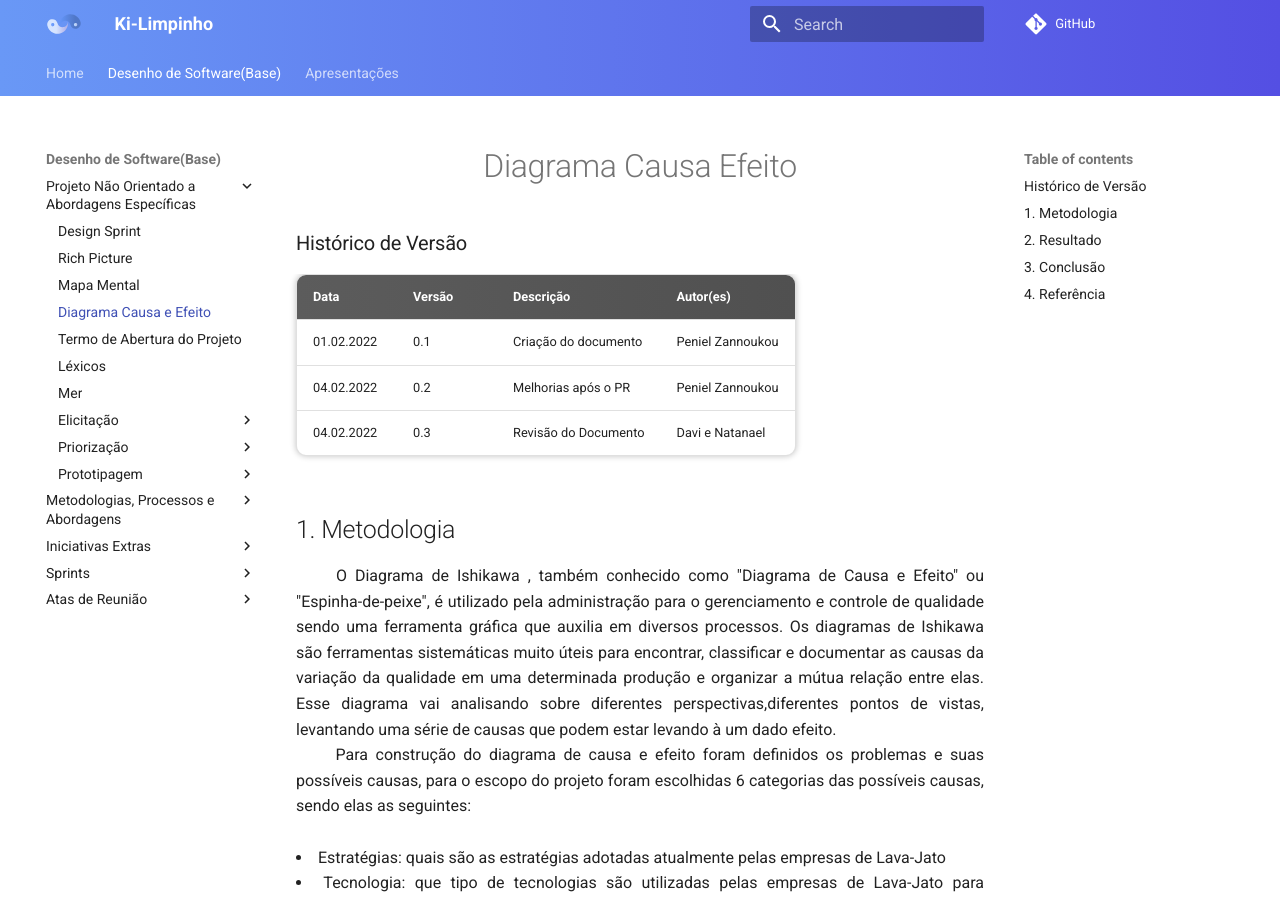
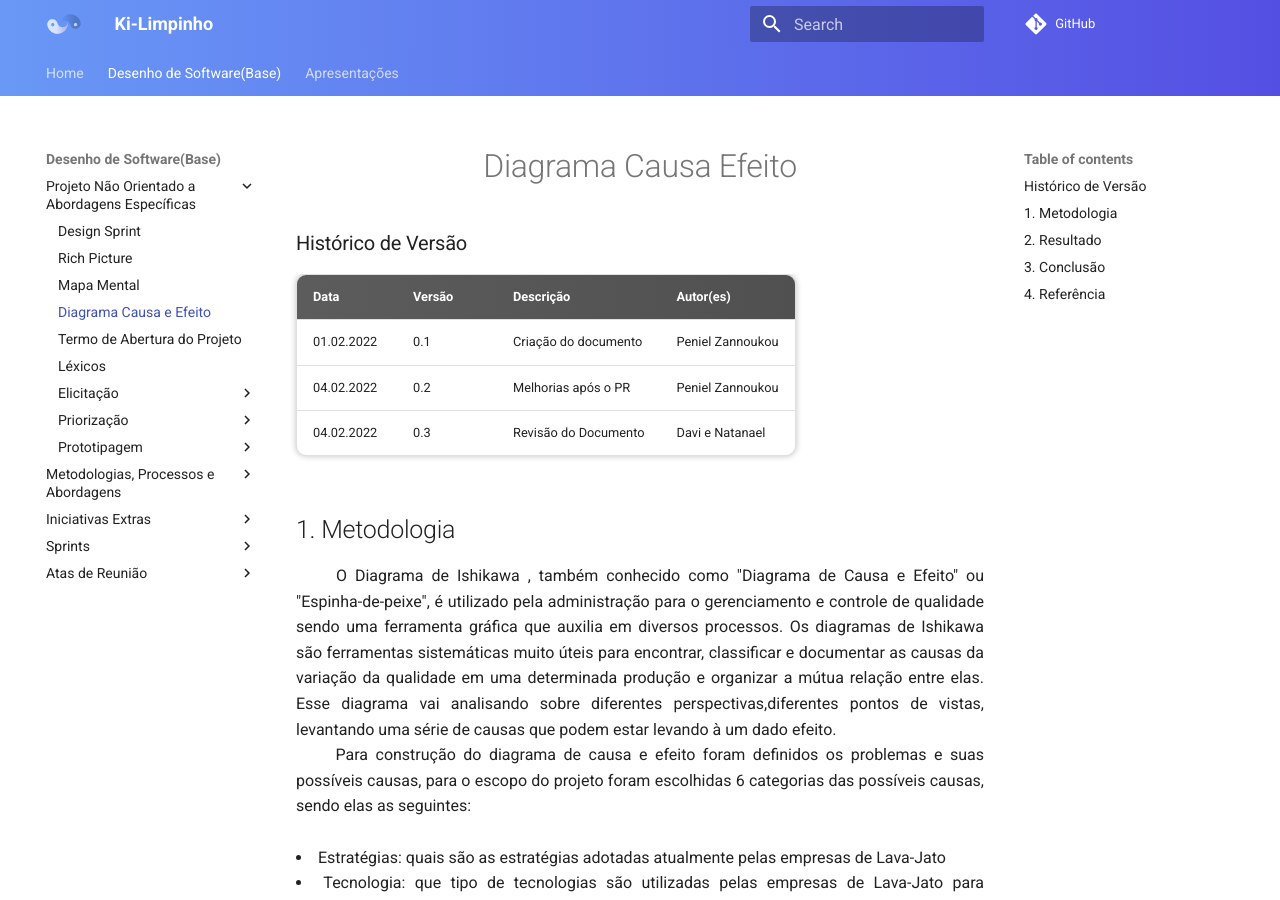
Before and after one commit to UnBArqDsw2021-2/2021.2_G2_Ki-Limpinho, an MkDocs documentation site: the page built from docs/diagramacausaefeito.md, in a window 1280 px wide and 900 px high. Built offline with MkDocs 1.6.1 and Material for MkDocs 9.7.7, drawn with Linux system fonts in a browser that asks for light colours; comment, search, counter and statistics services are not loaded.

Commit message:
correcao do path

```diff
--- a/mkdocs.yml
+++ b/mkdocs.yml
@@ -31,7 +31,6 @@ nav:
       - Diagrama Causa e Efeito: "diagramacausaefeito.md"
       - Termo de Abertura do Projeto: "tap.md"
       - Léxicos: "lexicos.md"
-      - Mer: "mer.md"
       - Elicitação:
         - Técnicas de Elicitação:
           - Introspecção: "tecnicas_elicitacao/introspeccao.md"
@@ -96,6 +95,7 @@ nav:
         - Politica de Contribuição: "PoliticaDeContribuição.md"
         - EAP : "EAP.md"
         - Especificação Suplementar(FURPS): "especificacaoSuplementar.md"
+      - Mer: "mer.md"
     - Sprints:
       - Sprint 1:
         - Planning: "Sprints/sprint01/Planning.md"
```
